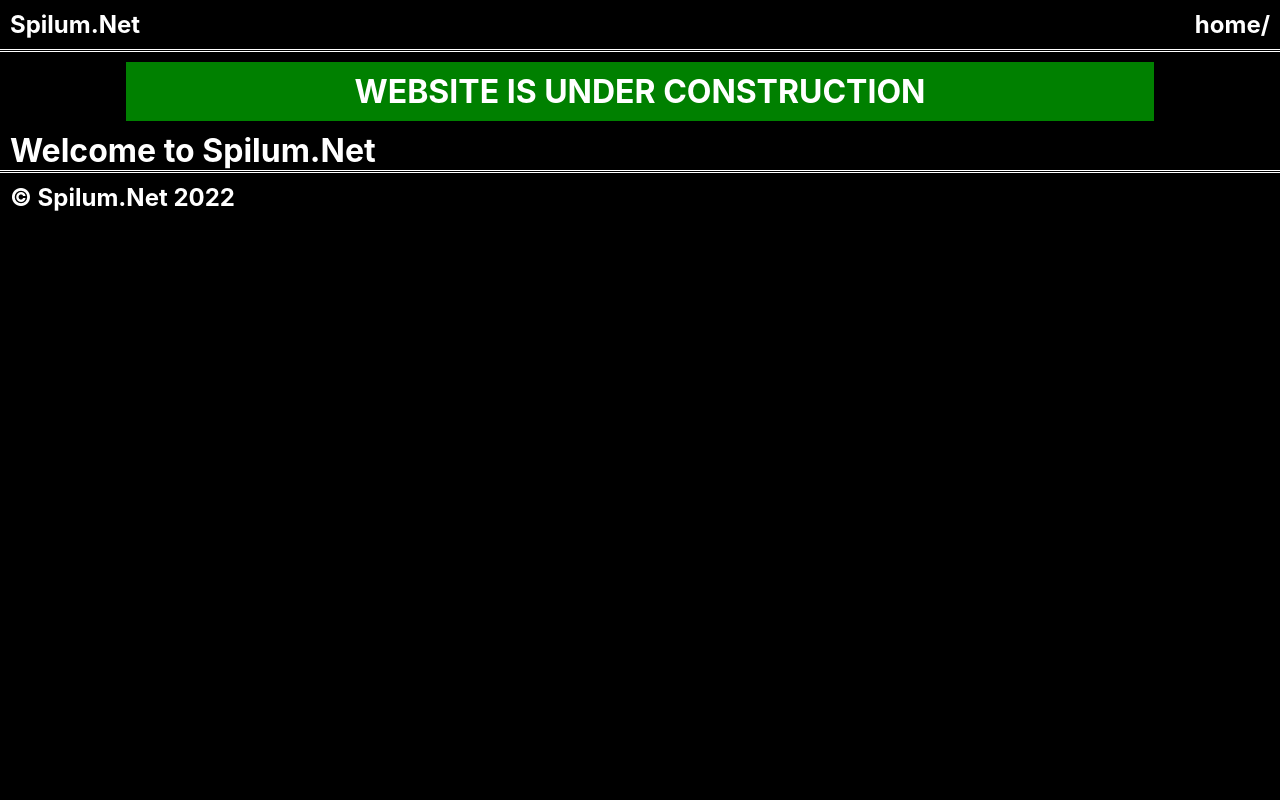
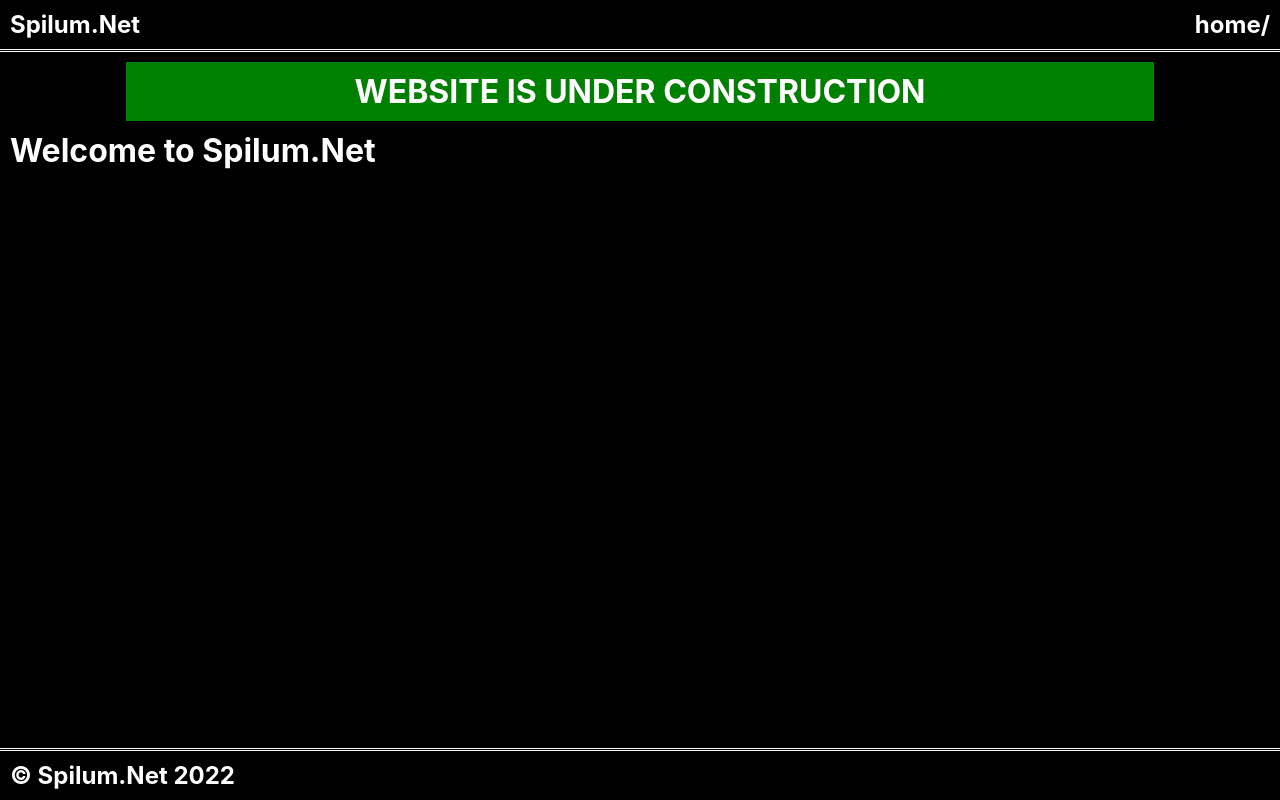
Before and after one commit to tristanpn02/SpilumNet, a React (Create React App) app in the folder client/: page /home in a window 1280 px wide. Built offline with nearby package versions, Linux system fonts and the light colour scheme; the HTML template or start-up script is replaced by a standard one.

Commit message:
Fill entire browser height

```diff
--- a/client/src/App.css
+++ b/client/src/App.css
@@ -1,3 +1,7 @@
+html, body, #root {
+  height: 100%;
+}
+
 body {
   margin: 0;
   font-family: -apple-system, BlinkMacSystemFont, 'Segoe UI', 'Roboto', 'Oxygen',
@@ -7,8 +11,6 @@
   -moz-osx-font-smoothing: grayscale;
   background-color: black;
   color: white;
-  display: flex;
-  flex-direction: column;
 }
 
 code {
@@ -23,8 +25,14 @@
   display: block;
 }
 
+#root {
+  display: flex;
+  flex-flow: column;
+}
+
 .Main {
   padding: 0 10px;
+  flex: 1;
 }
 
 h2 {
```
